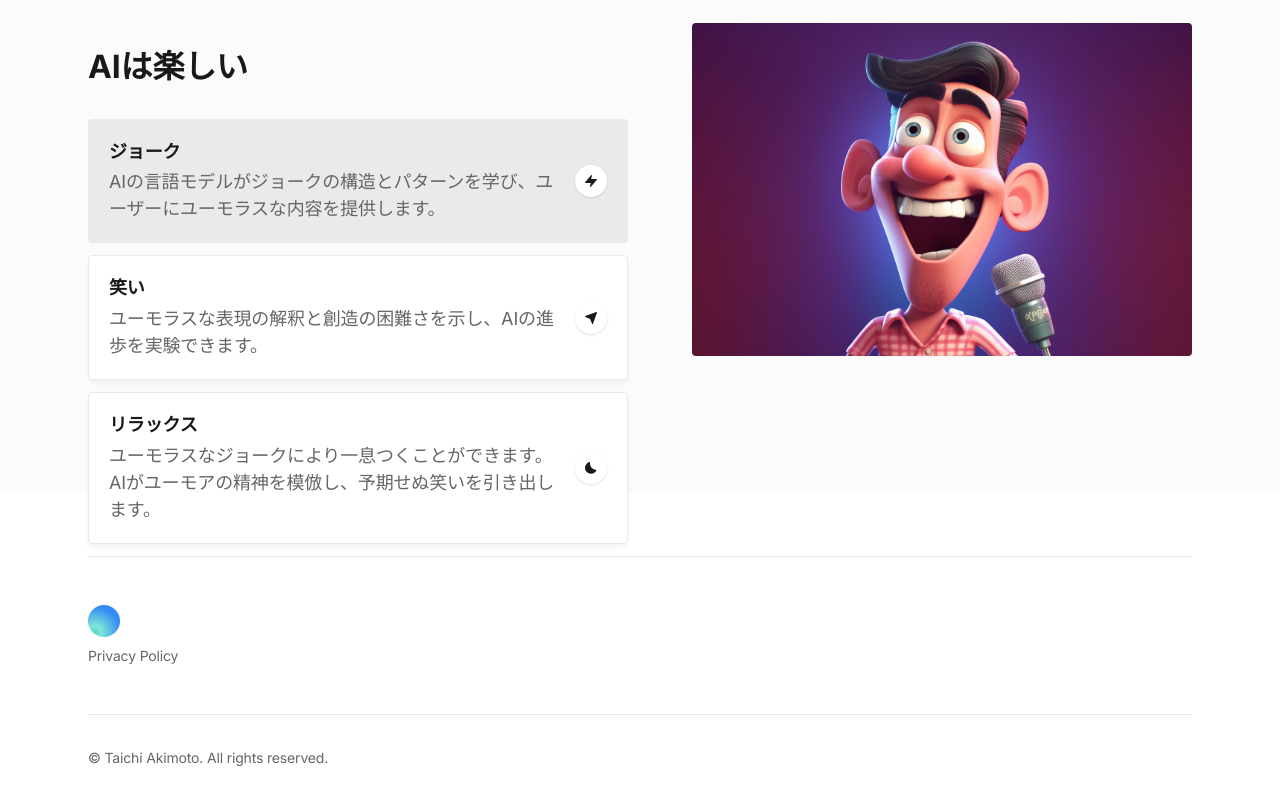
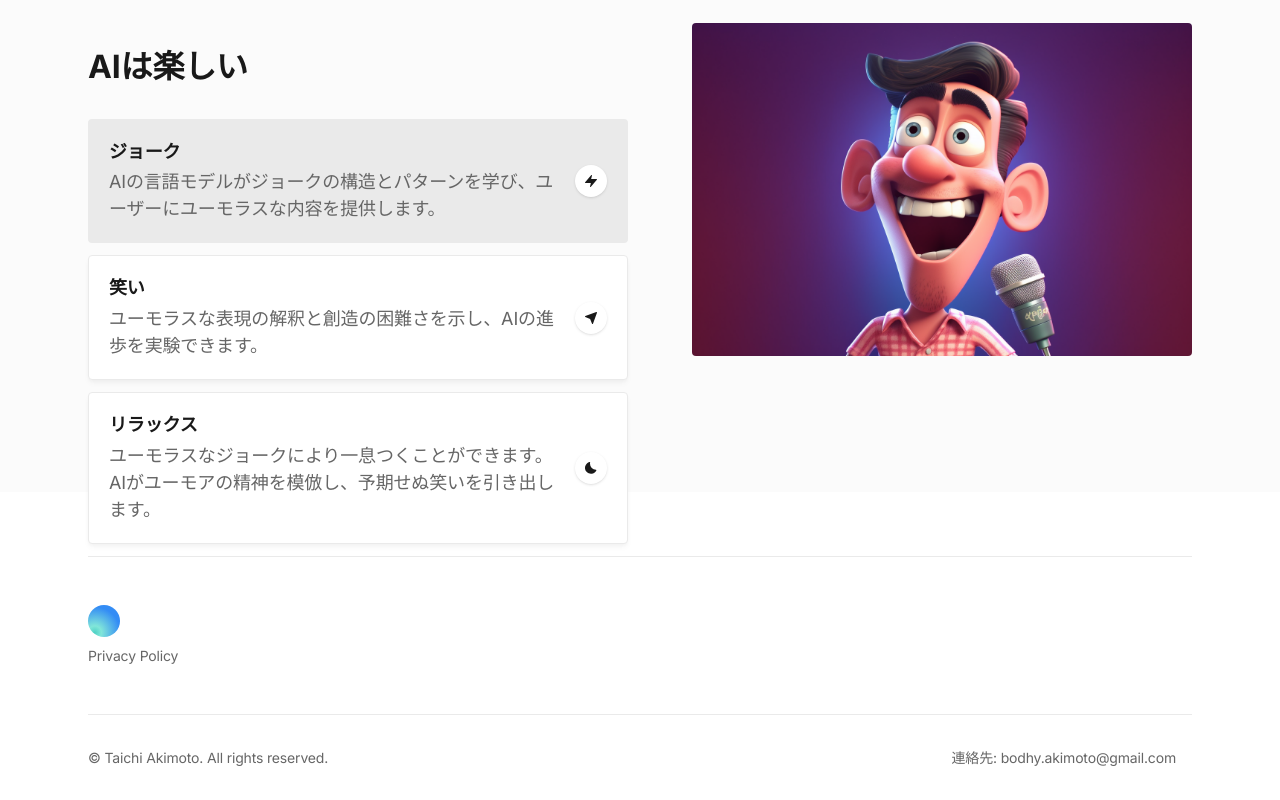
Before and after one commit to TaichiAkimoto/StandupComedyLP, a Next.js app: page / in a window 1280 px wide. Shown: the part 1002-1802 px from the top of the page. Built offline with nearby package versions, Linux system fonts and the light colour scheme.

Commit message:
feat: add contact info on footer

```diff
--- a/components/ui/footer.tsx
+++ b/components/ui/footer.tsx
@@ -30,6 +30,9 @@
           <div className="text-sm text-gray-600 mr-4">
             &copy; Taichi Akimoto. All rights reserved.
           </div>
+          <div className="text-sm text-gray-600 mr-4">
+            連絡先: bodhy.akimoto@gmail.com
+          </div>
         </div>
       </div>
     </footer>
```
